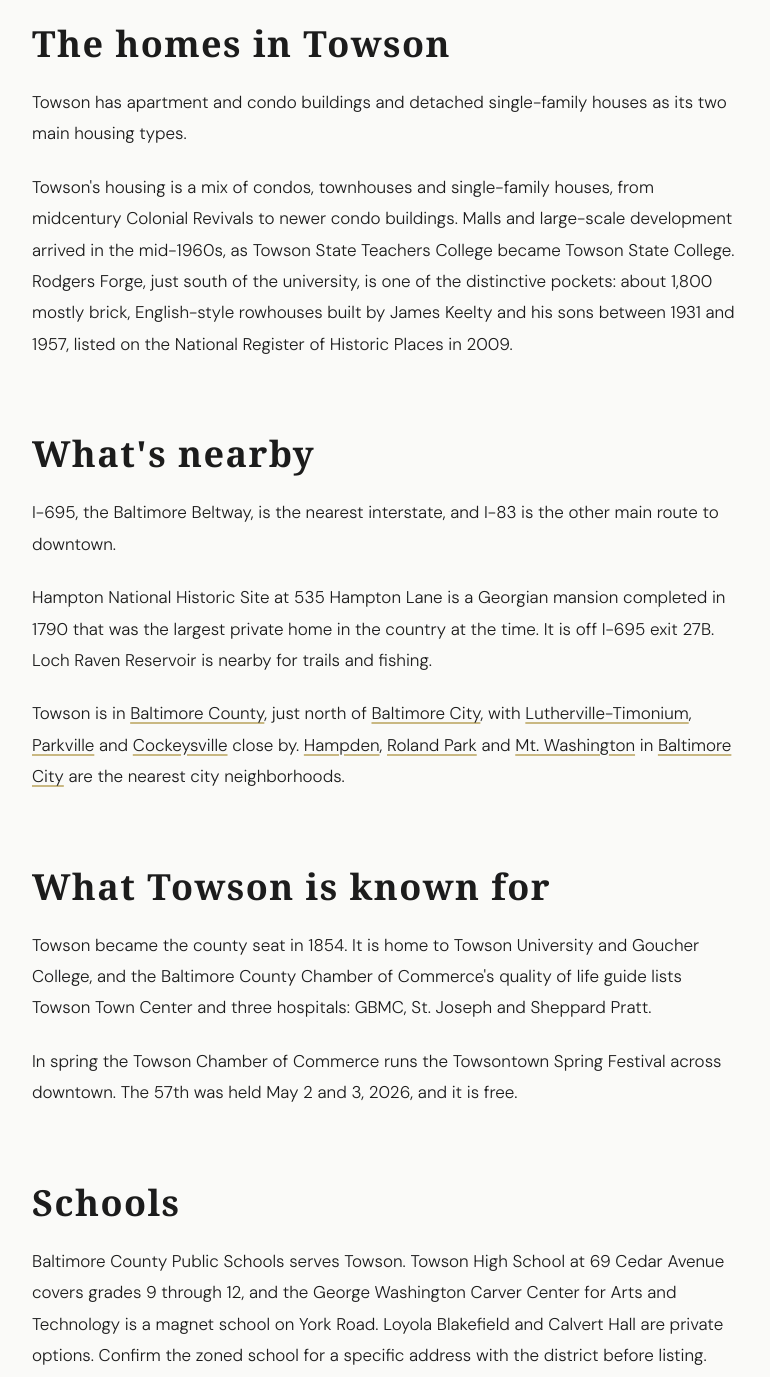
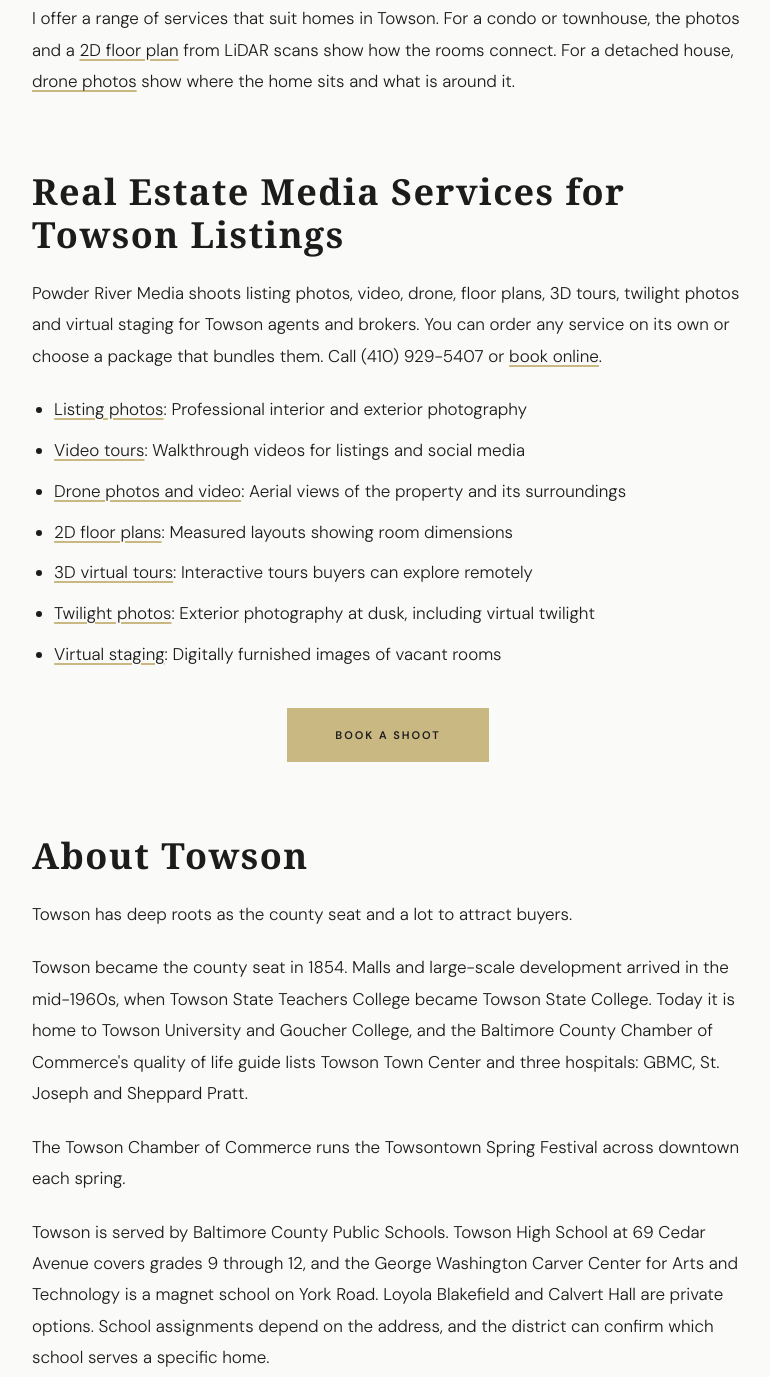
Before and after one commit to jeffPRM/powder-river-media, a plain HTML site: page real-estate-photographer-towson.html in a window 1280 px wide. Shown: the part 995-2372 px from the top of the page, without its empty margins (252-1022 px from the left). Drawn offline with Linux system fonts and the light colour scheme; a web font is replaced by a local one.

Commit message:
Update real-estate-photographer-towson.html

```diff
--- a/real-estate-photographer-towson.html
+++ b/real-estate-photographer-towson.html
@@ -484,29 +484,41 @@
     <a href="/contact.html" class="mobile-nav-cta">Book a Shoot</a>
   </div>
 <section id="page-banner" class="blog-hero">
-  <h1 class="banner-title">Towson Real Estate Photographer, Maryland</h1>
-  <p class="blog-hero-meta blog-hero-sub">Photography, video, drone and floor plans for Towson listings</p>
+  <h1 class="banner-title">Towson, Maryland Real Estate Photographer</h1>
+  <p class="blog-hero-meta blog-hero-sub">Photography, video, drone and floor plans for Towson, MD listings</p>
 </section>
 <article class="blog-wrap">
 <div class="blog-body">
-<p>Towson is the county seat of Baltimore County and sits just north of the city. I work with agents and sellers on Towson listings.</p>
+<p>Towson is the county seat of Baltimore County and sits just north of the city. I work with agents and brokers on Towson listings.</p>
 <div class="cta-row"><a class="btn-primary" href="/contact.html">Book a Shoot</a></div>
-<h2>How I photograph a Towson home</h2>
-<p>Towson ranges from condos to single-family houses, so I plan each shoot around the home. Buyers near the university and the hospitals often look closely at layout and parking, and a <a href="/floor-plans-baltimore.html">2D floor plan</a> from LiDAR scans answers the layout question before the showing. <a href="/real-estate-drone-photography-baltimore.html">Drone photos</a> show where the home sits and what is around it.</p>
-<h2>The homes in Towson</h2><p>Towson has apartment and condo buildings and detached single-family houses as its two main housing types.</p>
-<p>Towson's housing is a mix of condos, townhouses and single-family houses, from midcentury Colonial Revivals to newer condo buildings. Malls and large-scale development arrived in the mid-1960s, as Towson State Teachers College became Towson State College. Rodgers Forge, just south of the university, is one of the distinctive pockets: about 1,800 mostly brick, English-style rowhouses built by James Keelty and his sons between 1931 and 1957, listed on the National Register of Historic Places in 2009.</p>
+<h2>Listing a Towson Home</h2>
+<p>Towson's housing is a mix of condos, townhouses and single-family houses, from midcentury Colonial Revivals to newer condo buildings. Rodgers Forge, just south of Towson University, is one of the distinctive pockets: about 1,800 mostly brick, English-style rowhouses built by James Keelty and his sons between 1931 and 1957, listed on the National Register of Historic Places in 2009.</p>
+<p>I offer a range of services that suit homes in Towson. For a condo or townhouse, the photos and a <a href="/floor-plans-baltimore.html">2D floor plan</a> from LiDAR scans show how the rooms connect. For a detached house, <a href="/real-estate-drone-photography-baltimore.html">drone photos</a> show where the home sits and what is around it.</p>
+<h2>Real Estate Media Services for Towson Listings</h2>
+<p>Powder River Media shoots listing photos, video, drone, floor plans, 3D tours, twilight photos and virtual staging for Towson agents and brokers. You can order any service on its own or choose a package that bundles them. Call (410) 929-5407 or <a href="/contact.html">book online</a>.</p>
+<ul>
+<li><a href="/real-estate-photography-baltimore.html">Listing photos</a>: Professional interior and exterior photography</li>
+<li><a href="/real-estate-video-baltimore.html">Video tours</a>: Walkthrough videos for listings and social media</li>
+<li><a href="/real-estate-drone-photography-baltimore.html">Drone photos and video</a>: Aerial views of the property and its surroundings</li>
+<li><a href="/floor-plans-baltimore.html">2D floor plans</a>: Measured layouts showing room dimensions</li>
+<li><a href="/3d-virtual-tours-baltimore.html">3D virtual tours</a>: Interactive tours buyers can explore remotely</li>
+<li><a href="/twilight-real-estate-photos-baltimore.html">Twilight photos</a>: Exterior photography at dusk, including virtual twilight</li>
+<li><a href="/real-estate-virtual-staging-baltimore.html">Virtual staging</a>: Digitally furnished images of vacant rooms</li>
+</ul>
+<div class="cta-row"><a class="btn-primary" href="/contact.html">Book a Shoot</a></div>
+<h2>About Towson</h2>
+<p>Towson has deep roots as the county seat and a lot to attract buyers.</p>
+<p>Towson became the county seat in 1854. Malls and large-scale development arrived in the mid-1960s, when Towson State Teachers College became Towson State College. Today it is home to Towson University and Goucher College, and the Baltimore County Chamber of Commerce's quality of life guide lists Towson Town Center and three hospitals: GBMC, St. Joseph and Sheppard Pratt.</p>
+<p>The Towson Chamber of Commerce runs the Towsontown Spring Festival across downtown each spring.</p>
+<p>Towson is served by Baltimore County Public Schools. Towson High School at 69 Cedar Avenue covers grades 9 through 12, and the George Washington Carver Center for Arts and Technology is a magnet school on York Road. Loyola Blakefield and Calvert Hall are private options. School assignments depend on the address, and the district can confirm which school serves a specific home.</p>
 <h2>What's nearby</h2>
 <p>I-695, the Baltimore Beltway, is the nearest interstate, and I-83 is the other main route to downtown.</p>
-<p>Hampton National Historic Site at 535 Hampton Lane is a Georgian mansion completed in 1790 that was the largest private home in the country at the time. It is off I-695 exit 27B. Loch Raven Reservoir is nearby for trails and fishing.</p>
-<p>Towson is in <a href="/baltimore-county-real-estate-photographer.html">Baltimore County</a>, just north of <a href="/baltimore-city-real-estate-photographer.html">Baltimore City</a>, with <a href="/real-estate-photographer-lutherville-timonium.html">Lutherville-Timonium</a>, <a href="/parkville-real-estate-photographer.html">Parkville</a> and <a href="/real-estate-photographer-cockeysville.html">Cockeysville</a> close by. <a href="/real-estate-photographer-hampden.html">Hampden</a>, <a href="/real-estate-photographer-roland-park.html">Roland Park</a> and <a href="/mt-washington-real-estate-photographer.html">Mt. Washington</a> in <a href="/baltimore-city-real-estate-photographer.html">Baltimore City</a> are the nearest city neighborhoods.</p>
-<h2>What Towson is known for</h2>
-<p>Towson became the county seat in 1854. It is home to Towson University and Goucher College, and the Baltimore County Chamber of Commerce's quality of life guide lists Towson Town Center and three hospitals: GBMC, St. Joseph and Sheppard Pratt.</p>
-<p>In spring the Towson Chamber of Commerce runs the Towsontown Spring Festival across downtown. The 57th was held May 2 and 3, 2026, and it is free.</p>
-<h2>Schools</h2>
-<p>Baltimore County Public Schools serves Towson. Towson High School at 69 Cedar Avenue covers grades 9 through 12, and the George Washington Carver Center for Arts and Technology is a magnet school on York Road. Loyola Blakefield and Calvert Hall are private options. Confirm the zoned school for a specific address with the district before listing.</p>
+<p>Hampton National Historic Site at 535 Hampton Lane is a Georgian mansion completed in 1790 and believed to have been the largest private home in the country at the time. At its height the Ridgely estate covered nearly 25,000 acres in northern Baltimore County. The site is off I-695 exit 27B.</p>
+<p>Loch Raven Reservoir is one of my favorite things about this area. With wooded trails, fishing and miles of shoreline, it's a welcome escape from the busier parts of Towson.</p>
+<p>Powder River Media also photographs listings in the rest of <a href="/baltimore-county-real-estate-photographer.html">Baltimore County</a> and <a href="/service-areas.html">all of Central Maryland</a>. This includes nearby <a href="/baltimore-city-real-estate-photographer.html">Baltimore City</a>, <a href="/real-estate-photographer-lutherville-timonium.html">Lutherville-Timonium</a>, <a href="/parkville-real-estate-photographer.html">Parkville</a> and <a href="/real-estate-photographer-cockeysville.html">Cockeysville</a>. <a href="/real-estate-photographer-hampden.html">Hampden</a>, <a href="/real-estate-photographer-roland-park.html">Roland Park</a> and <a href="/mt-washington-real-estate-photographer.html">Mt. Washington</a> are the nearest city neighborhoods.</p>
 <div class="cta-row"><a class="btn-primary" href="/contact.html">Book a Shoot</a></div>
 <h2>Sources</h2>
-<p>Town history is from <a href="https://www.britannica.com/place/Towson" rel="noopener">Britannica</a>. Institutions are from the <a href="https://digital-editions.todaymediacustom.com/baltimore-county-chamber/2022/files/basic-html/page10.html" rel="noopener">Baltimore County Chamber of Commerce quality of life guide</a> and <a href="https://en.wikivoyage.org/wiki/Towson" rel="noopener">Wikivoyage</a>. Hampton details are from <a href="https://www.aaa.com/travelinfo/md/towson/attractions/hampton-national-historic-site-511536.html" rel="noopener">AAA</a>. The Towsontown Spring Festival details are from the Towson Chamber of Commerce. Housing figures are from Homes.com (Towson) and reflect the page as I read it in November 2026. Rodgers Forge details are from the <a href="https://apps.mht.maryland.gov/nr/NRDetail.aspx?NRID=1567" rel="noopener">Maryland Historical Trust</a> and the <a href="https://rodgersforge.org/neighborhood-profile" rel="noopener">Rodgers Forge Community Association</a>. School details are from Baltimore County Public Schools and <a href="https://www.wikipedia.org/wiki/Towson_High_School" rel="noopener">Wikipedia</a>.</p>
+<p>Town history: <a href="https://www.britannica.com/place/Towson" rel="noopener">Britannica</a>. Institutions and development: the <a href="https://digital-editions.todaymediacustom.com/baltimore-county-chamber/2022/files/basic-html/page10.html" rel="noopener">Baltimore County Chamber of Commerce quality of life guide</a> and <a href="https://en.wikivoyage.org/wiki/Towson" rel="noopener">Wikivoyage</a>. Housing: Homes.com (Towson), as I read it in November 2026, and for Rodgers Forge the <a href="https://apps.mht.maryland.gov/nr/NRDetail.aspx?NRID=1567" rel="noopener">Maryland Historical Trust</a> and the <a href="https://rodgersforge.org/neighborhood-profile" rel="noopener">Rodgers Forge Community Association</a>. Spring festival: Towson Chamber of Commerce. Schools: Baltimore County Public Schools and <a href="https://www.wikipedia.org/wiki/Towson_High_School" rel="noopener">Wikipedia</a>. Hampton: <a href="https://www.aaa.com/travelinfo/md/towson/attractions/hampton-national-historic-site-511536.html" rel="noopener">AAA</a> and the National Park Service page <a href="https://www.nps.gov/hamp/learn/historyculture/the-ridgelys.htm" rel="noopener">The Ridgelys</a>. Loch Raven: Hiking Project, LochRavenTrails.com and Komoot.</p>
 </div>
 </article>
 
```
